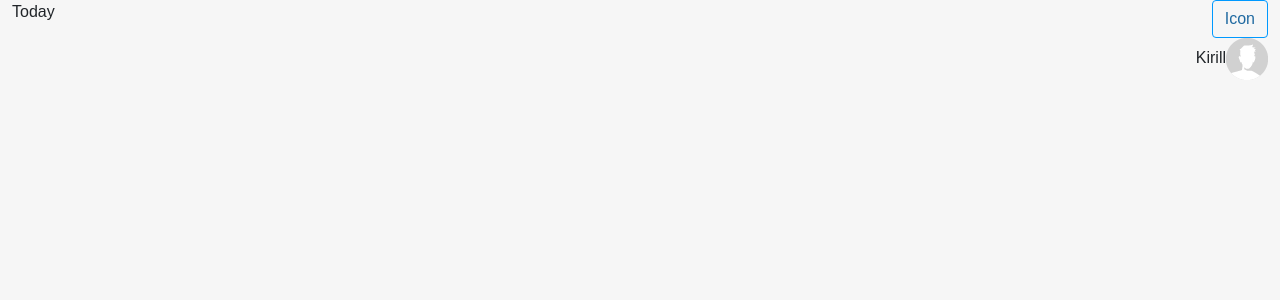
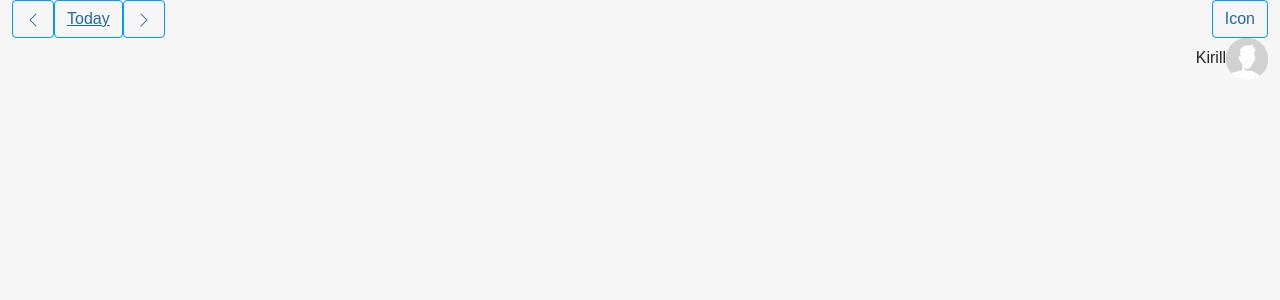
Before and after one commit to klavrenuk/schedule, a React (Create React App) app: page /dashboard in a window 1280 px wide. Shown: the top 300 px of the page. Built offline with nearby package versions, Linux system fonts and the light colour scheme; a web font is replaced by a local one.

Commit message:
NavigationDays - html coding

```diff
--- a/src/components/dashboard/NavigationDays.jsx
+++ b/src/components/dashboard/NavigationDays.jsx
@@ -1,9 +1,26 @@
 import React from 'react';
+import {Button} from 'reactstrap';
+import { BsChevronLeft, BsChevronRight } from "react-icons/bs";
+
 
 const NavigationDays = () => {
     return (
         <div className={'navigation_days'}>
-            Today
+            <Button
+                color={'link'}
+                className={'navigation_days-arrow navigation_days-arrow--prev'}
+            >
+                <BsChevronLeft />
+            </Button>
+            <Button color={'link'}
+                    className={'navigation_days-today'}
+            >Today</Button>
+            <Button
+                color={'link'}
+                className={'navigation_days-arrow navigation_days-arrow-next'}
+            >
+                <BsChevronRight />
+            </Button>
         </div>
     )
 }
```
